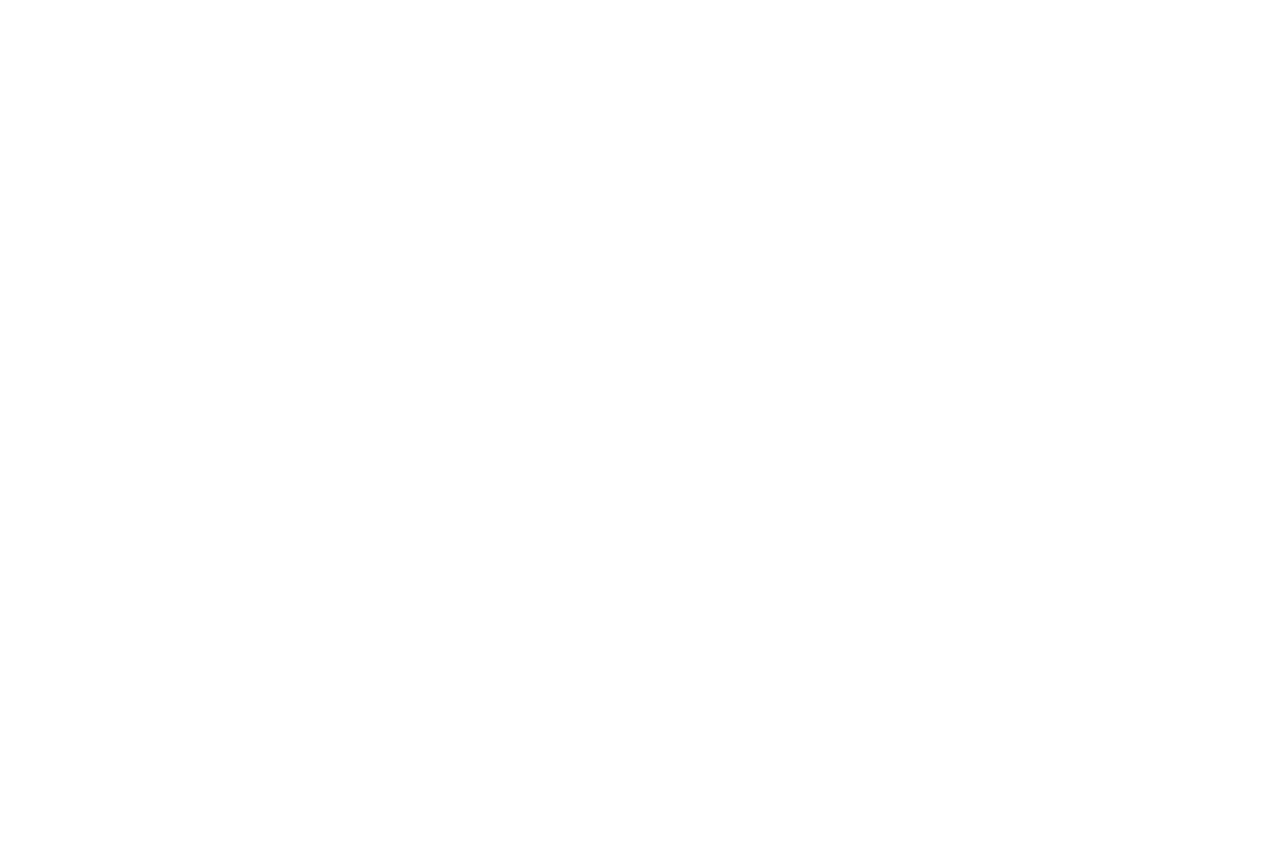
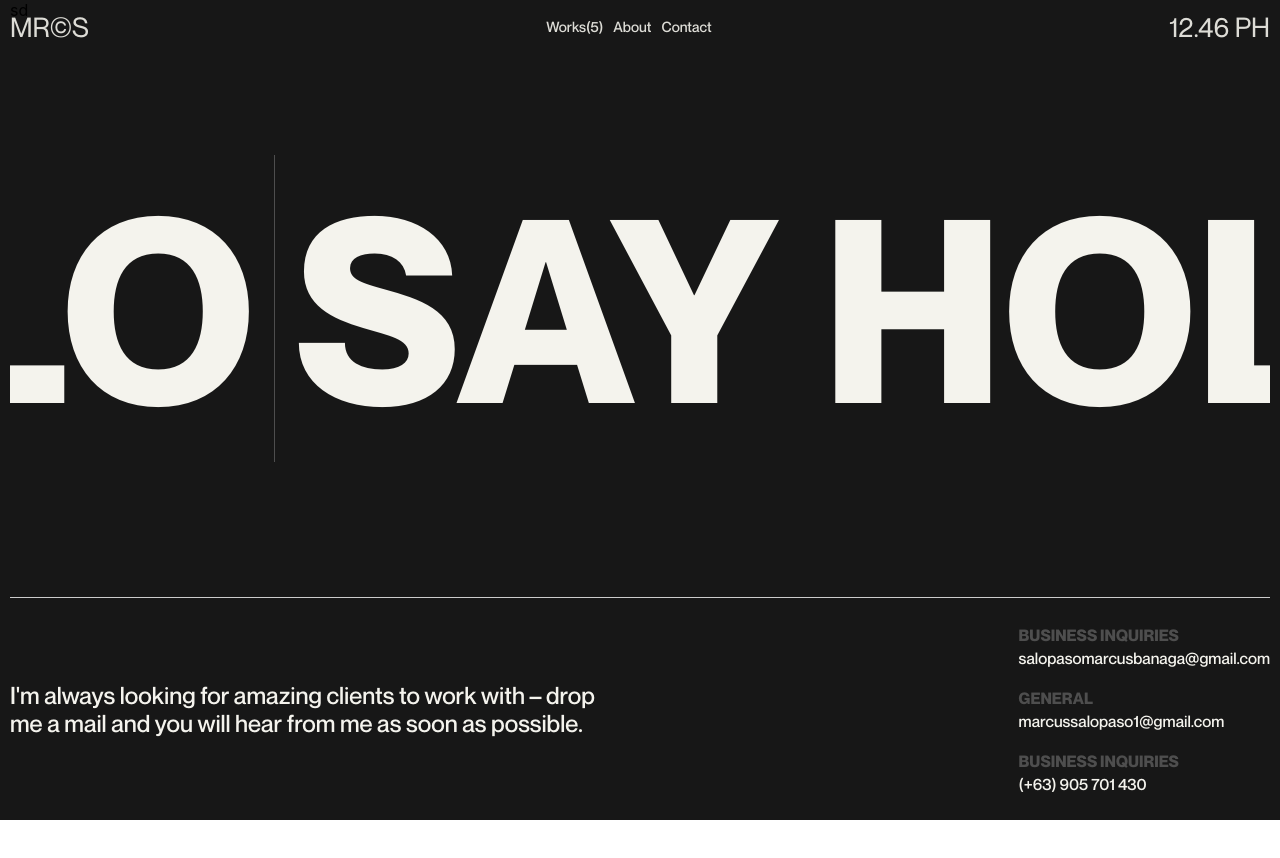
Before and after one commit to marcusxro/portfolio24, a React (Create React App) app: page /Contact in a window 1280 px wide. Before the commit this address had no page. Shown: the top 858 px of the page. Before the commit the page ends 800 px from the top, so only its background shows below. Built offline with nearby package versions, Linux system fonts and the light colour scheme.

Commit message:
added contact

```diff
--- a/src/App.css
+++ b/src/App.css
@@ -51,18 +51,28 @@
   color: #f4f3ed;
   mix-blend-mode: difference;
   z-index: 999999999999999999999999999999999999999999999999999999999999990;
+  background-color: transparent;
 
   .logo {
-    font-family: 'boldFont', sans-serif;
+    font-family: 'regularFont', sans-serif;
   }
 
   .midCon {
     display: flex;
     gap: 10px;
     font-size: .9rem;
-    font-family: 'boldFont', sans-serif;
+    font-family: 'mediumFont', sans-serif;
+
     .item {
       cursor: pointer;
+      display: flex;
+      flex-direction: column;
+      height: .9rem;
+      overflow: hidden;
+
+      span {
+        transform: translateY(-1.1rem);
+      }
     }
   }
 }
@@ -1239,6 +1249,7 @@
   left: 0;
   width: 100%;
   z-index: 999999999;
+  padding-inline: 10px;
 
   .footer {
     border-top: 2px solid black;
@@ -1255,7 +1266,8 @@
   display: flex;
   flex-direction: column;
   justify-content: space-between;
-width: 100%;
+  width: 100%;
+
   .firstLayer {
     width: 100%;
     gap: 10px;
@@ -1350,3 +1362,98 @@
     padding: 25px;
   }
 }
+
+.ContactPage {
+  height: auto;
+  position: relative;
+  display: flex;
+  flex-direction: column;
+  background-color: #171717;
+  padding-inline: 10px;
+  z-index: 200000000000000000000000000000;
+}
+
+.ContactPage .ContentContact {
+  height: 100dvh;
+  color: #f4f3ed;
+  display: flex;
+  flex-direction: column;
+}
+
+.ContactPage .ContentContact .marq {
+  height: 100%;
+  display: flex;
+  align-items: center;
+  font-family: 'boldFont', sans-serif;
+  font-size: 20vw;
+  gap: 20px;
+
+  .item {
+    padding-left: 20px;
+    padding-right: 20px;
+    border-left: 1px solid rgb(78, 78, 78);
+  }
+}
+
+.ContactPage .footerContact {
+  display: flex;
+  width: 100%;
+  border-top: 1px solid #ccc;
+  padding-top: 30px;
+  font-family: 'mediumFont', sans-serif;
+  padding: 50px 0px;
+  align-items: center;
+  justify-content: space-between;
+  gap: 20px;
+  overflow: hidden;
+}
+
+.ContactPage .footerContact .header {
+  width: 100%;
+  max-width: 600px;
+  font-size: clamp(1rem, 2vw, 1.5rem);
+}
+
+.ContactPage .footerContact .flexCon {
+  display: flex;
+  width: 50%;
+  justify-content: space-between;
+}
+
+.ContactPage .footerContact .flexCon .item {
+  display: flex;
+  gap: 3px;
+  flex-direction: column;
+  justify-content: space-between;
+}
+
+
+.ContactPage .footerContact .flexCon .item .headerTitle {
+  color: rgb(78, 78, 78);
+  font-family: 'boldFont', sans-serif;
+}
+
+@media only screen and (max-width: 1300px) {
+  .ContactPage .footerContact .flexCon {
+    display: flex;
+    width: auto;
+    justify-content: space-between;
+    gap: 20px;
+    flex-direction: column;
+  }
+
+}
+
+@media only screen and (max-width: 800px) {
+  .ContactPage .footerContact .flexCon {
+    display: flex;
+    width: auto;
+    justify-content: space-between;
+    flex-direction: column;
+  }
+
+  .ContactPage .footerContact {
+    flex-direction: row-reverse;
+  }
+
+}
--- a/src/App.tsx
+++ b/src/App.tsx
@@ -7,6 +7,7 @@
 import SelectedWork from './pages/SelectedWork';
 import About from './pages/About';
 import ScrollToTop from './comp/ScrollToTop';
+import Contact from './pages/Contact';
 
 const App: React.FC = () => {
 
@@ -29,6 +30,7 @@
 
           <Route path='/' element={<Homepage />} />
           <Route path='/About' element={<About />} />
+          <Route path='/Contact' element={<Contact />} />
           <Route path='/SelectedWork/:workID' element={<SelectedWork />} />
         </Routes>
       </div>
--- a/src/comp/Footer.tsx
+++ b/src/comp/Footer.tsx
@@ -25,21 +25,18 @@
     const footerItems = document.querySelectorAll('.footer .firstLayer .midCon .item');
 
     footerItems.forEach((item) => {
-
       item.addEventListener('mouseover', () => {
         gsap.to(item.querySelectorAll('span'), {
           duration: 0.5,
           y: '0px',
-          ease: 'bounceAtEnd',
-          yoyo: true
+      ease: 'bounce',          yoyo: true
         });
       });
       item.addEventListener('mouseleave', () => {
         gsap.to(item.querySelectorAll('span'), {
           duration: 0.5,
           y: '-20px',
-          ease: 'bounceAtEnd',
-          yoyo: true
+      ease: 'bounce',          yoyo: true
         });
       });
     });
--- a/src/comp/Header.tsx
+++ b/src/comp/Header.tsx
@@ -1,7 +1,7 @@
 import React, { useEffect, useState } from 'react'
 import moment from 'moment-timezone';
 import { useNavigate } from 'react-router-dom';
-
+import gsap from 'gsap';
 
 const Header: React.FC = () => {
     const [phTime, setPhTime] = useState<string>("")
@@ -18,17 +18,66 @@
     }, [])
     const nav = useNavigate()
 
+    useEffect(() => {
+        const hoverEl = document.querySelectorAll('header .midCon .item')
+
+        hoverEl.forEach((itm) => {
+            itm.addEventListener("mouseover", () => {
+                gsap.to(itm.querySelectorAll('span'), {
+                    duration: 0.5,
+                    y: '0px',
+                    ease: 'bounce',
+                    yoyo: true
+                });
+            })
+            itm.addEventListener("mouseleave", () => {
+                gsap.to(itm.querySelectorAll('span'), {
+                    duration: 0.5,
+                    y: '-1.1rem',
+                    ease: 'bounce',
+                    yoyo: true
+                });
+            })
+            return () => {
+                itm.removeEventListener("mouseover", () => {
+                    gsap.to(itm.querySelectorAll('span'), {
+                        duration: 0.5,
+                        y: '0px',
+                        ease: 'bounce',
+                        yoyo: true
+                    });
+                })
+                itm.removeEventListener("mouseleave", () => {
+                    gsap.to(itm.querySelectorAll('span'), {
+                        duration: 0.5,
+                        y: '-1.1rem',
+                        ease: 'bounce',
+                        yoyo: true
+                    });
+                })
+            }
+        })
+
+    }, [])
+
     return (
         <header>
             <div className="logo">
                 MR©S
             </div>
             <div className="midCon">
-                <div className="item" onClick={() => { nav('/') }}>Work(5)</div>
-                <div className="item"
-                onClick={() => {
-                    nav('/about');
-                }}>About</div>
+                <div className="item" onClick={() => { nav('/') }}>
+                    <span>Works(5)</span>
+                    <span>Works(5)</span>
+                </div>
+                <div className="item" onClick={() => { nav('/about'); }}>
+                    <span>About</span>
+                    <span>About</span>
+                </div>
+                <div className="item" onClick={() => { nav('/Contact'); }}>
+                    <span>Contact</span>
+                    <span>Contact</span>
+                </div>
             </div>
             <div className="time">
                 {phTime} PH
--- /dev/null
+++ b/src/pages/Contact.tsx
@@ -0,0 +1,84 @@
+import React, { useEffect } from 'react'
+import Header from '../comp/Header'
+import gsap from 'gsap'
+import Marquee from 'react-fast-marquee'
+import Footer from '../comp/Footer'
+
+
+const Contact: React.FC = () => {
+    useEffect(() => {
+
+
+    gsap.to('header', {
+        opacity: 1,
+    })
+    }, [])
+
+    return (
+        <>
+        <div className='ContactPage'>
+            <Header />sd
+            <div className="ContentContact">
+                <div className="marq">
+                    <Marquee speed={200} autoFill>
+                        <div className="item">
+                            SAY HELLO
+                        </div>
+                        <div className="item">
+                            SAY HOLA
+                        </div>
+                        <div className="item">
+                            SAY BONJOUR
+                        </div>
+                        <div className="item">
+                            SAY CIAO
+                        </div>
+                        <div className="item">
+                            SAY  こんにちは
+                        </div>
+                    </Marquee>
+                </div>
+                <div className="footerContact">
+                    <div className="header">
+                        I'm always looking for amazing clients to work with – drop me a mail and you will hear from me as soon as possible.
+                    </div>
+                    <div className="flexCon">
+                        <div className="item">
+                            <div className="headerTitle">
+                                BUSINESS INQUIRIES
+                            </div>
+                            <div className="text">
+                                salopasomarcusbanaga@gmail.com
+                            </div>
+                        </div>
+                        <div className="item">
+                            <div className="headerTitle">
+                                GENERAL
+                            </div>
+                            <div className="text">
+                                marcussalopaso1@gmail.com
+                            </div>
+                        </div>
+                        <div className="item">
+                            <div className="headerTitle">
+                                BUSINESS INQUIRIES
+                            </div>
+                            <div className="text">
+                              (+63) 905 701 430
+                            </div>
+                        </div>
+                    </div>
+                </div>
+            </div>
+        </div>
+        <div className="filler">
+
+        </div>
+        <div className="footers">
+        <Footer />
+        </div>
+        </>
+    )
+}
+
+export default Contact
```
